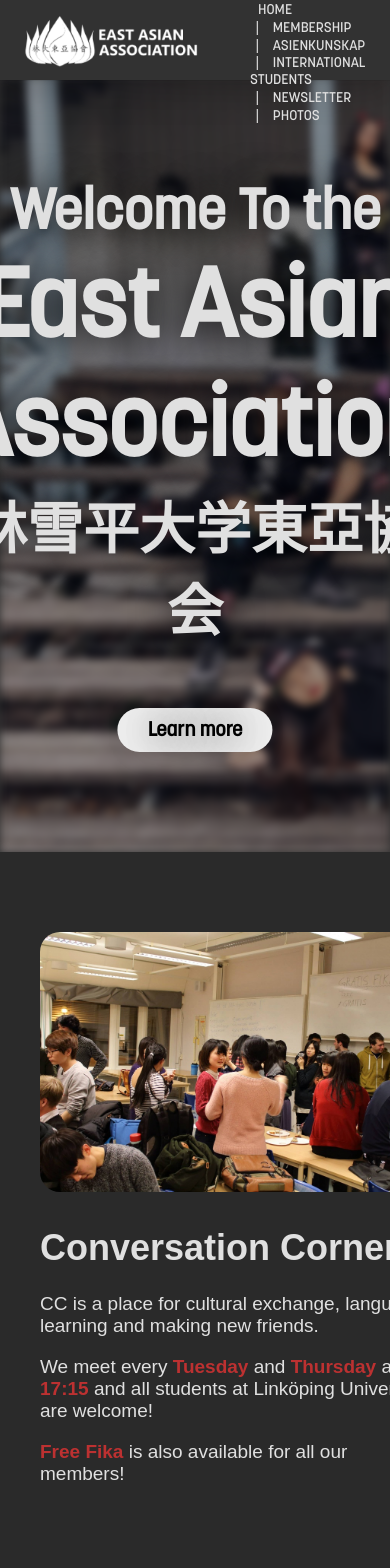
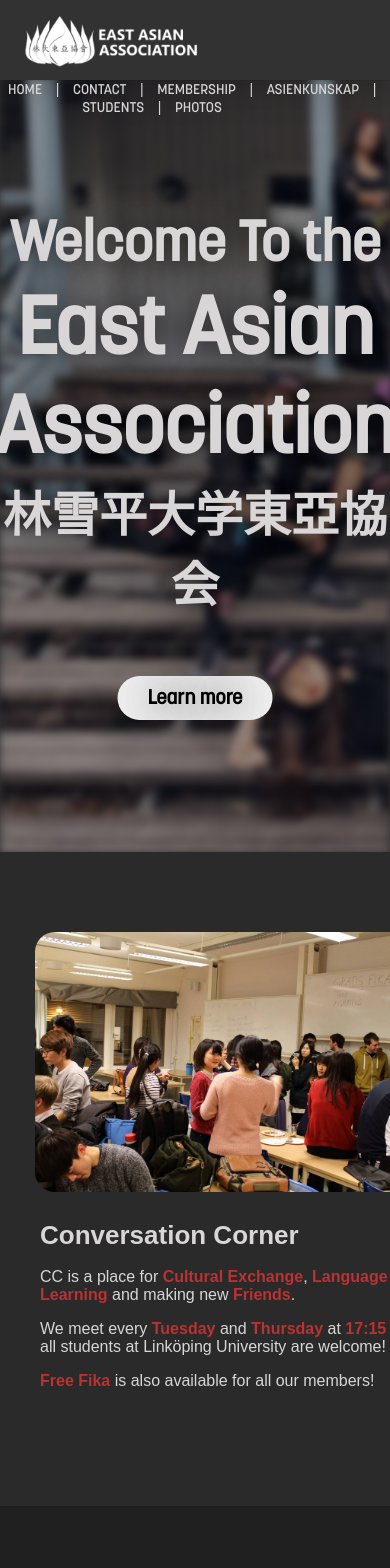
Before and after one commit to East-Asian-Association/Website, a React (Create React App) app: page / in a window 390 px wide. Shown: the top 1568 px of the page. Built offline with nearby package versions, Linux system fonts and the light colour scheme.

Commit message:
Update Homepage

```diff
--- a/src/components/Home.css
+++ b/src/components/Home.css
@@ -15,17 +15,24 @@
   filter: brightness(0.6) blur(4px);
 }
 
+.banner-title {
+  font-size: 80px;
+}
+
+.banner-supertext {
+  font-size: 56px;
+}
+
+.banner-subtext {
+  font-size: 48px;
+}
+
 .banner p {
   font-family: Liu;
   font-weight: 700;
-  font-size: 56px;
   text-shadow: 0 1px 40px #000;
   text-align: center;
   margin: 0;
-}
-
-.banner .large {
-  font-size: 96px;
 }
 
 button p {
@@ -67,7 +74,7 @@
   display: inline-flex;
   flex-direction: row;
   align-items: center;
-  max-width: 1200px;
+  max-width: 1250px;
   text-align: left;
   box-sizing: border-box;
 }
@@ -100,8 +107,21 @@
   flex-shrink: 0;
 }
 
-@media (max-width: 700px) {
+@media (max-width: 850px) {
+  .summary-text p {
+    font-size: 16px;
+  }
+
+  .summary-text h1 {
+    font-size: 26px;
+  }
+
   .summary-item-container {
     flex-direction: column;
+    max-width: 380px;
+  }
+
+  .summary-text {
+    margin-bottom: 20px;
   }
 }
--- a/src/components/Home.js
+++ b/src/components/Home.js
@@ -7,7 +7,7 @@
 
   scrollToContent() {
       $([document.documentElement, document.body]).animate({
-          scrollTop: $("#learn-more").offset().top + 60
+          scrollTop: $("#learn-more").offset().top + 205
       }, 600, "swing");
   }
 
@@ -17,9 +17,9 @@
         <div class="banner">
           <div class="banner-background" style={{ backgroundImage: "url('/img/tekken-2021.jpg')" }}></div>
           <div class="centered">
-            <p>Welcome To the</p>
-            <p class="large">East Asian Association</p>
-            <p>林雪平大学東亞協会</p>
+            <p class="banner-supertext">Welcome To the</p>
+            <p class="banner-title">East Asian Association</p>
+            <p class="banner-subtext">林雪平大学東亞協会</p>
             <button id="learn-more" onClick={this.scrollToContent}><p>Learn more</p></button>
           </div>
         </div>
@@ -32,18 +32,18 @@
               <div class="summary-spacer"></div>
               <div class="summary-text">
                 <h1>Conversation Corner</h1>
-                <p>CC is a place for cultural exchange, language learning and making new friends.</p>
+                <p>CC is a place for <span class="red bold">Cultural Exchange</span>, <span class="red bold">Language Learning</span> and making new <span class="red bold">Friends</span>.</p>
                 <p>We meet every <span class="red bold">Tuesday</span> and <span class="red bold">Thursday</span> at <span class="red bold">17:15</span> and all students at Linköping University are welcome! </p>
                 <p><span class="red bold">Free Fika</span> is also available for all our members!</p>
               </div>
             </div>
           </div>
-          <div class="summary-item light-gray-bg">
+          <div class="summary-item dark-gray-bg">
             <div class="summary-item-container">
               <div class="summary-text">
                 <h1>Asienkunskap</h1>
-                <p>EAA is a sektion at Linköping University responsible for the program <span class="red bold">Asienkunskap.</span></p>
-                <p>The program covers one year of language studies in either <span class="red bold">Japanese</span> or <span class="red bold">Chinese</span> aswell as south-east asian <span class="red bold">History</span> and <span class="red bold">Politics</span></p>
+                <p>EAA is a sektion at Linköping University responsible for the program <span class="red bold">Asienkunskap</span>.</p>
+                <p>The program covers one year of language studies in either <span class="red bold">Japanese</span> or <span class="red bold">Chinese</span> aswell as  <span class="red bold">South-East Asian</span> <span class="red bold">History</span> and <span class="red bold">Politics</span></p>
               </div>
               <div class="summary-spacer"></div>
               <div class="summary-image">
--- a/src/components/NavMenu.css
+++ b/src/components/NavMenu.css
@@ -1,57 +1,52 @@
-#logo {
-  margin: 0;
-  padding: 0;
-  border: 0;
-  grid-column: 1;
-  grid-row: 1;
-  height: 80px;
-}
-
-header img {
-  height: 60px;
-  margin: auto;
-  padding: 10px 20px 10px 20px;
-}
-
 header {
   position: fixed;
   top: 0;
   width: 100vw;
   height: 80px;
   z-index: 1;
+  text-align: center;
 }
 
-header ul {
+.navbar-logo-wrapper {
+  margin: 0;
+  padding: 0;
+  border: 0;
+  height: 80px;
+}
+
+.navbar-logo {
+  height: 60px;
+  margin: auto;
+  padding: 10px 20px 10px 20px;
+  float: left;
+}
+
+.navbar {
+  max-width: 1250px;
+  align-items: center;
   margin: auto;
   padding: 0;
-  grid-row: 1;
-  grid-column-start: 2;
-  grid-column-end: 2;
 }
 
-header li {
-  display: inline-block;
+.navbar ul {
+  padding: 0 250px 0 0;
+}
+
+.navbar li {
+  display: inline;
   padding: 0;
   font-size: 14px;
 }
 
-header li + li::before {
+.navbar li + li::before {
   content: "|";
   padding: 0 0.4em 0 0.4em;
   color: var(--white);
 }
 
-header nav {
-  display: grid;
-  grid-template-columns: 250px 1fr 250px;
-  height: 100%;
-  max-width: 1250px;
-  margin: auto;
-}
-
-header nav a,
-header nav a:link,
-header nav a:active {
+.navbar a,
+.navbar a:link,
+.navbar a:active {
   padding: 0 8px;
   text-transform: uppercase;
   color: var(--white);
@@ -59,6 +54,12 @@
   text-decoration: none;
 }
 
-header nav a:hover {
+.navbar a:hover {
   text-decoration: underline;
 }
+
+@media (max-width: 1250px) {
+  .navbar ul {
+    padding-right: 20vw;
+  }
+}
--- a/src/components/NavMenu.js
+++ b/src/components/NavMenu.js
@@ -22,13 +22,16 @@
   render () {
     return (
       <header class="box-shadow light-gray-bg">
-        <nav>
-            <a href="/" id="logo">
-                <img src="/img/navbar-logo.png"/>
+        <nav class="navbar">
+            <a href="/" class="navbar-logo-wrapper">
+                <img class="navbar-logo" src="/img/navbar-logo.png"/>
             </a>
             <ul>
                 <li>
                     <a href="/">Home</a>
+                </li>
+                <li>
+                    <a href="/contact">Contact</a>
                 </li>
                 <li>
                     <a href="/membership">Membership</a>
@@ -40,9 +43,6 @@
                     <a href="/international-students">International Students</a>
                 </li>
                 <li>
-                    <a href="/newsletter">Newsletter</a>
-                </li>
-                <li>
                     <a href="/photos">Photos</a>
                 </li>
             </ul>
--- a/src/site.css
+++ b/src/site.css
@@ -30,9 +30,9 @@
 }
 
 :root {
-  --white: #e0e0e0;
+  --white: #d8d6d6;
   --middle-gray: #2A2A2A;
-  --dark-gray: #252525;
+  --dark-gray: #202020;
   --light-gray: #323232;
   --red: #bc3131;
 }
```
